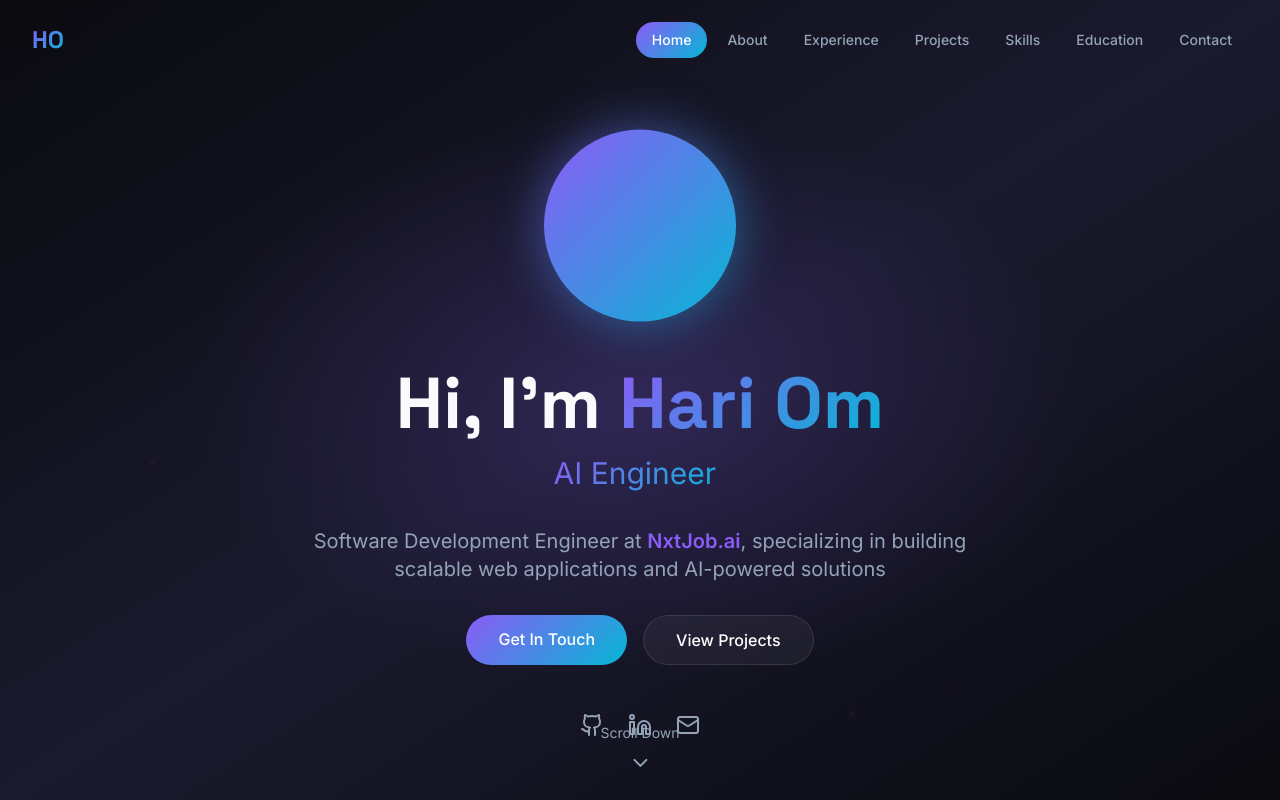
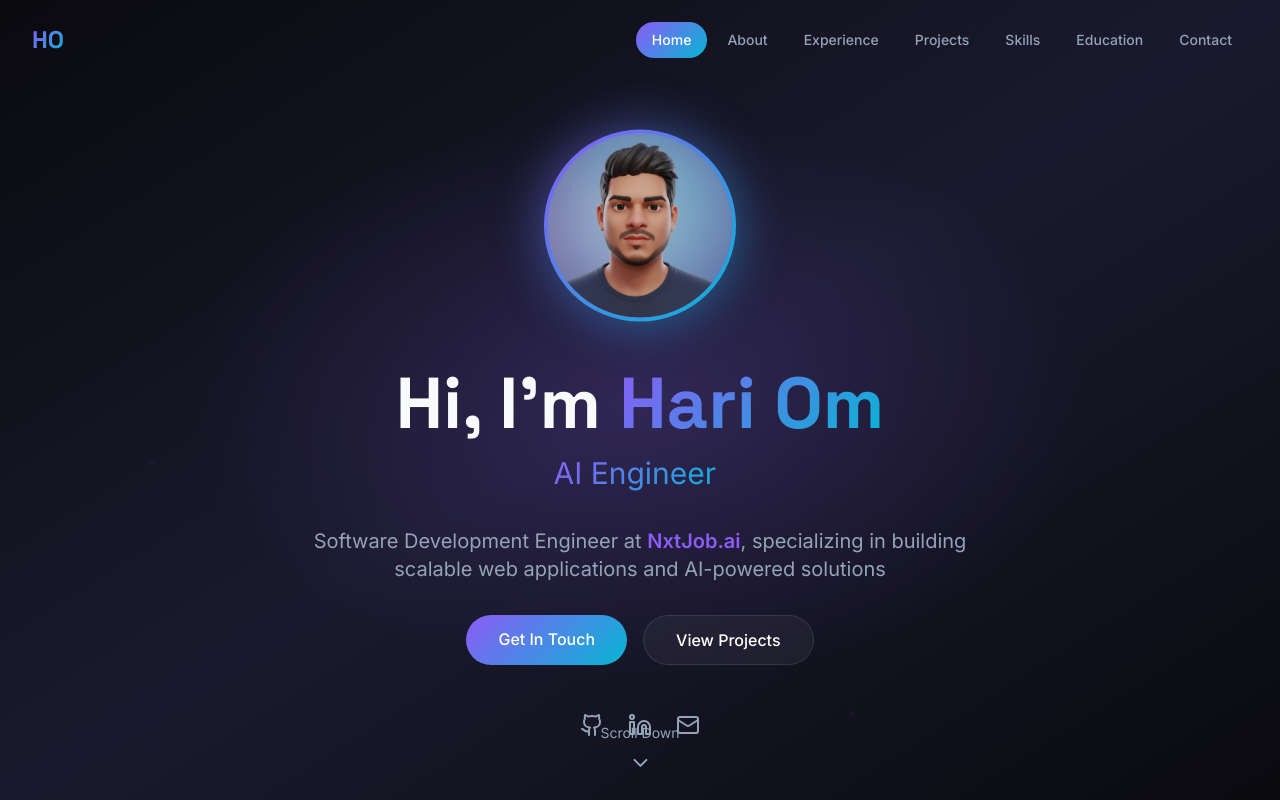
Before and after one commit to omhari1472/Portfolio, a Next.js app: page / in a window 1280 px wide. Shown: the top 800 px of the page. Built offline with nearby package versions, Linux system fonts and the light colour scheme.

Commit message:
TASK: Add avatar to hero section

```diff
--- a/components/sections/Hero.tsx
+++ b/components/sections/Hero.tsx
@@ -2,6 +2,7 @@
 
 import { motion } from 'framer-motion';
 import { ChevronDown, Github, Linkedin, Mail } from 'lucide-react';
+import Image from 'next/image';
 import { fadeIn, slideUp } from '@/lib/animations';
 
 const roles = ['Full-Stack Developer', 'AI Engineer', 'Software Engineer', 'Problem Solver'];
@@ -49,8 +50,15 @@ export default function Hero() {
             >
               <div className="absolute inset-0 rounded-full opacity-50 blur-xl bg-gradient-primary animate-glow" />
               <div className="relative p-1 w-full h-full rounded-full bg-gradient-primary">
-                <div className="flex justify-center items-center w-full h-full text-4xl font-bold rounded-full bg-background sm:text-5xl md:text-6xl text-gradient">
-                  HO
+                <div className="relative w-full h-full rounded-full overflow-hidden bg-gradient-to-br from-blue-400 to-purple-600">
+                  <Image
+                    src="/images/avatar.jpg"
+                    alt="Hari Om - Full-Stack Developer & AI Engineer"
+                    fill
+                    className="object-cover"
+                    priority
+                    sizes="(max-width: 640px) 128px, (max-width: 768px) 160px, 192px"
+                  />
                 </div>
               </div>
             </motion.div>
```
Also changed, not shown: public/images/avatar.jpg (added).
